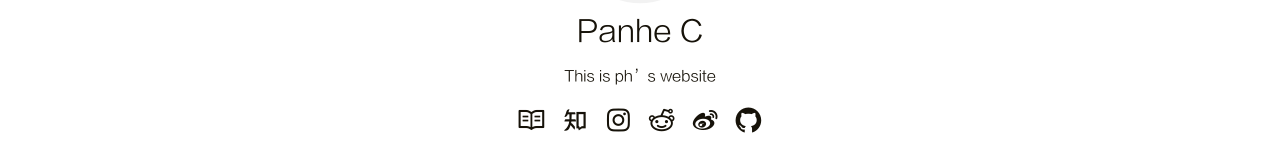
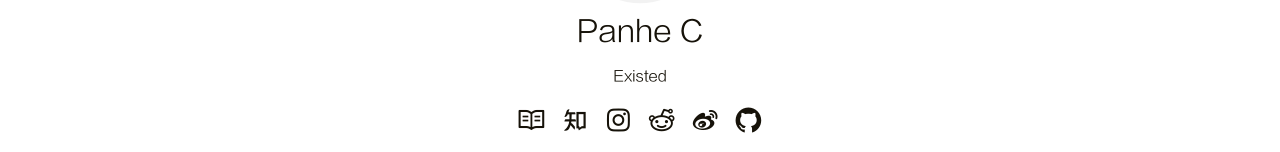
Before and after one commit to Panhe-C/Panhe-C.github.io, a plain HTML site: page index.html in a window 1280 px wide. Shown: the part 364-516 px from the top of the page. Drawn offline with Linux system fonts and the light colour scheme.

Commit message:
Site updated: 2020-04-13 11:53:55

```diff
--- a/index.html
+++ b/index.html
@@ -111,7 +111,7 @@
             <a href="/archives"><img src="/image/profile.jpg"></a>
         </div>
         <div class="nickname">Panhe C</div>
-        <div class="description"><p>This is ph’s website</p>
+        <div class="description"><p>Existed</p>
 </div>
         <div class="links">
 
```
